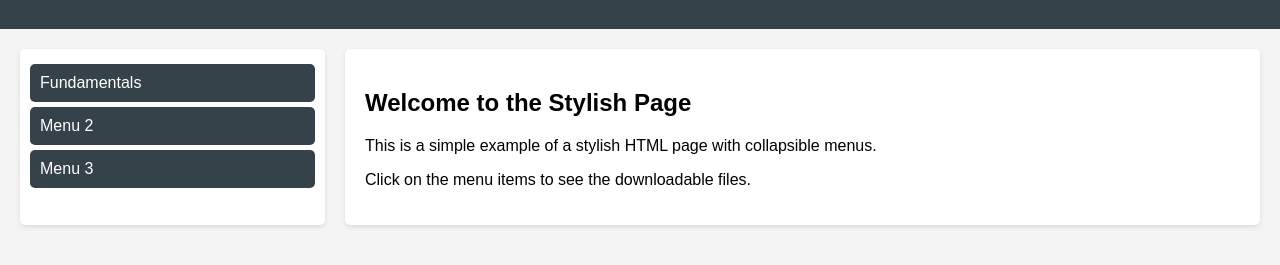
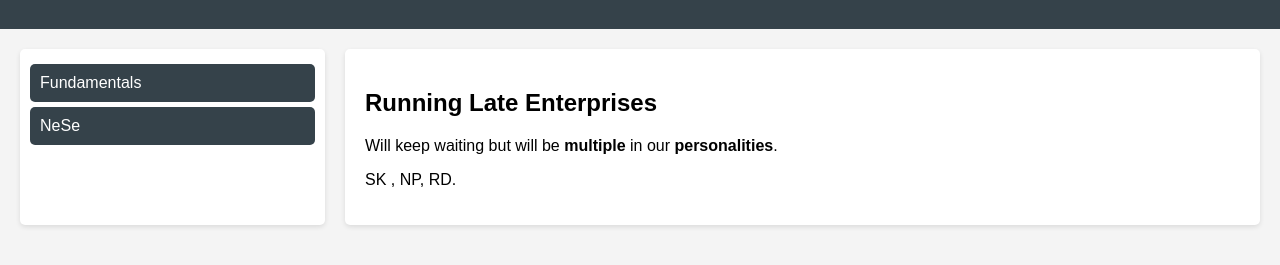
Before and after one commit to mikasa-makima/mikasa-makima.github.io, a plain HTML site: page index.html in a window 1280 px wide. Shown: the part 71-336 px from the top of the page. Drawn offline with Linux system fonts and the light colour scheme.

Commit message:
Update index.html

```diff
--- a/index.html
+++ b/index.html
@@ -83,25 +83,18 @@
             <a href="5b_tkinter.py" download>5b - Tkinter python</a>
         </div>
 
-        <div class="menu-item" onclick="toggleSubmenu('submenu2')">Menu 2</div>
+        <div class="menu-item" onclick="toggleSubmenu('submenu2')">NeSe</div>
         <div class="submenu" id="submenu2">
             <a href="#" download>File 2.1</a>
             <a href="#" download>File 2.2</a>
             <a href="#" download>File 2.3</a>
         </div>
-
-        <div class="menu-item" onclick="toggleSubmenu('submenu3')">Menu 3</div>
-        <div class="submenu" id="submenu3">
-            <a href="#" download>File 3.1</a>
-            <a href="#" download>File 3.2</a>
-            <a href="#" download>File 3.3</a>
-        </div>
     </div>
 
     <div class="content">
-        <h2>Welcome to the Stylish Page</h2>
-        <p>This is a simple example of a stylish HTML page with collapsible menus.</p>
-        <p>Click on the menu items to see the downloadable files.</p>
+        <h2>Running Late Enterprises</h2>
+        <p>Will keep waiting but will be <b>multiple</b> in our <b>personalities</b>.</p>
+        <p>SK , NP, RD.</p>
     </div>
 </div>
 
```
